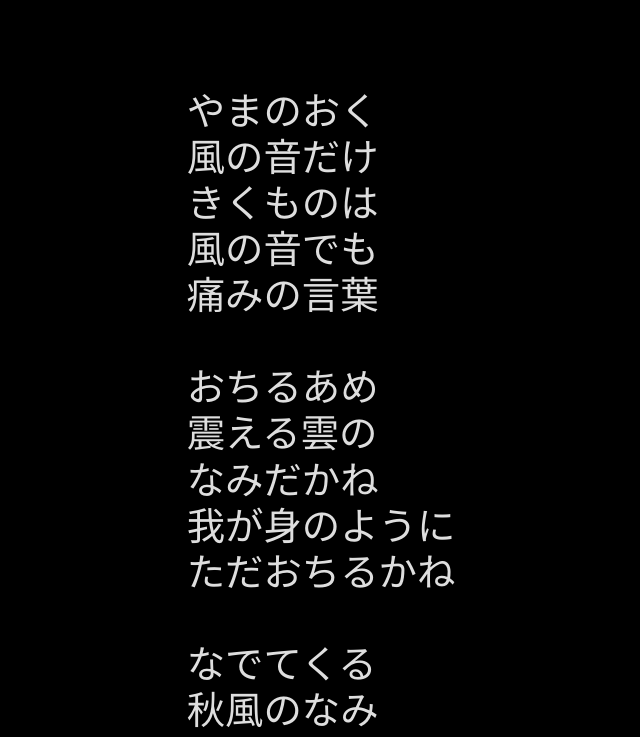
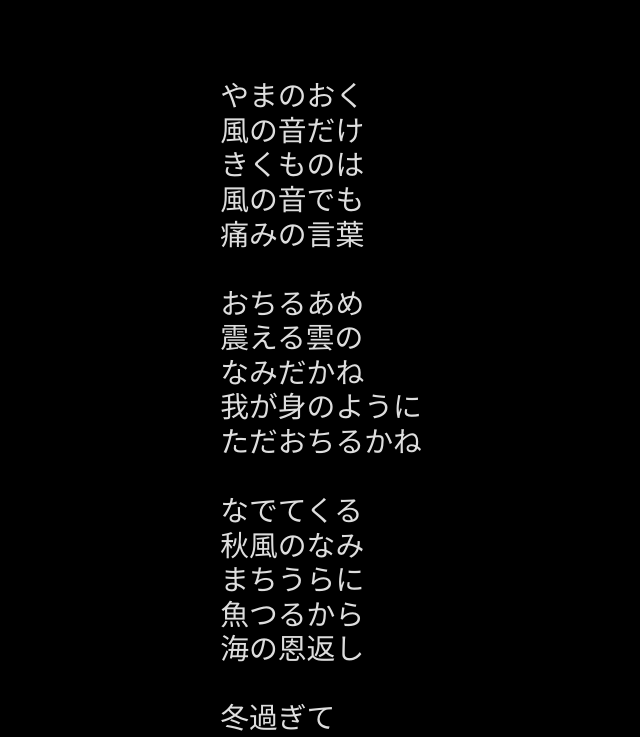
Before and after one commit to lirorc/lirorc.github.io, a plain HTML site: page scratch.html in a window 1280 px wide. Shown: the top 737 px of the page, without its empty margins (319-959 px from the left). Drawn offline with Linux system fonts and the light colour scheme.

Commit message:
Update styles.css

```diff
--- a/styles.css
+++ b/styles.css
@@ -38,7 +38,7 @@ pre {
   display: flex;
   align-items: center;
   justify-content: center;
-  font-size: 2.4em;
+  font-size: 1.8em;
   font-family: "Times New Roman", serif;
   padding: 4%;
   color: #DEDEDE; /* Destruction */
```
